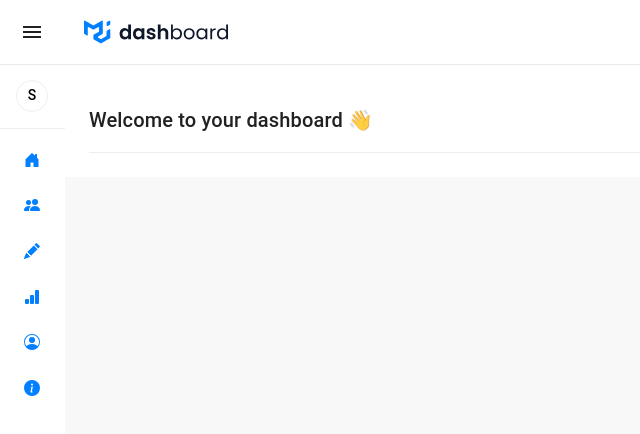
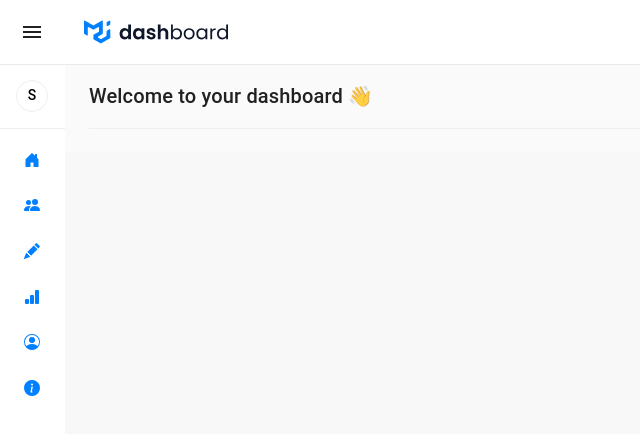
Before and after one commit to Shubh-6657/mui-admin_pannel, a React (Vite) app: page / in a window 1280 px wide. Shown: the top 434 px of the page, without its empty margins (0-640 px from the left). Built offline with nearby package versions, Linux system fonts and the light colour scheme.

Commit message:
box bg color

```diff
--- a/src/pages/Dashboard.jsx
+++ b/src/pages/Dashboard.jsx
@@ -186,9 +186,20 @@ const Dashboard = () => {
             ))}
         </List>
       </Drawer>
-      <Box component="main" sx={{ flexGrow: 1, p: 3 }}>
+      <Box
+        component="main"
+        sx={{ flexGrow: 1, height: '100%', background: '#fafafa' }}
+      >
         <DrawerHeader />
-        <DashboardRoutes />
+        <Box
+          sx={{
+            height: '100%',
+            overflowY: 'scroll',
+            padding: '0 1.5rem 1.5rem 1.5rem'
+          }}
+        >
+          <DashboardRoutes />
+        </Box>
       </Box>
     </Box>
   )
```
